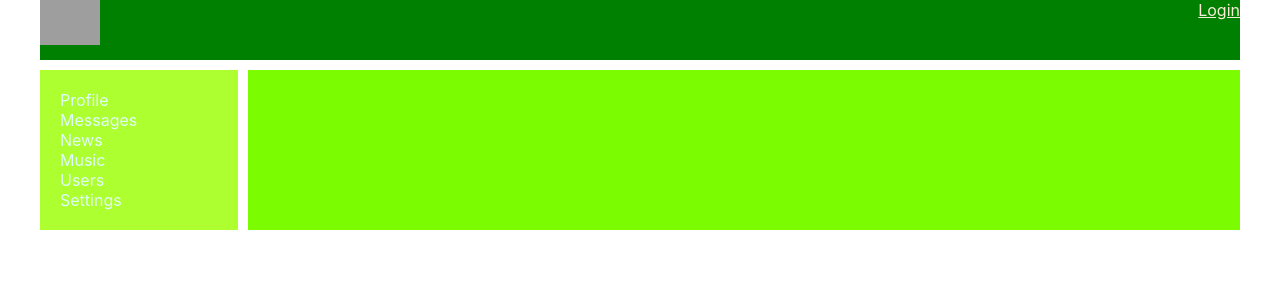
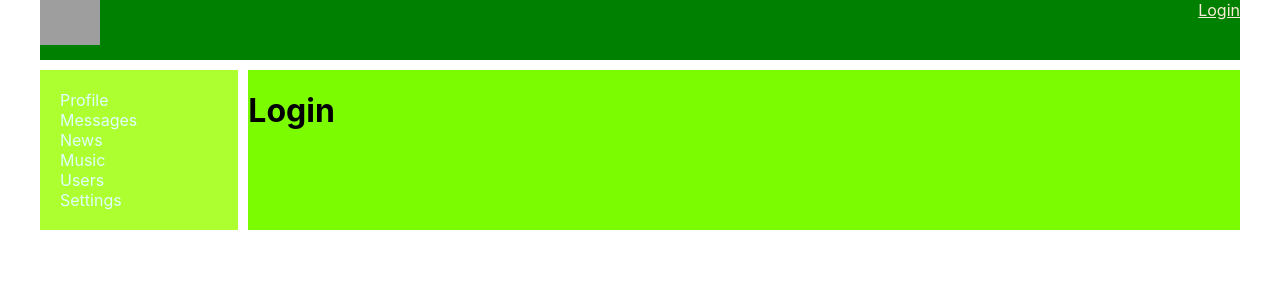
Before and after one commit to Holovashcenko/social-network, a React (Create React App) app: page /login in a window 1280 px wide. Shown: the top 300 px of the page. Built offline with nearby package versions, Linux system fonts and the light colour scheme; no server answers; grey boxes are pictures that could not be loaded.

Commit message:
Created Login.jsx

```diff
--- a/src/App.js
+++ b/src/App.js
@@ -9,6 +9,7 @@ import { Route } from "react-router-dom";
 import UsersContainer from "./components/Users/UsersContainer";
 import ProfileContainer from "./components/Profile/ProfileContainer";
 import HeaderContainer from "./components/Header/HeaderContainer";
+import Login from "./components/Login/Login";
 
 const App = () => {
   return (
@@ -22,6 +23,7 @@ const App = () => {
           <Route path="/music" render={() => <Music />} />
           <Route path="/users" render={() => <UsersContainer />} />
           <Route path="/settings" render={() => <Settings />} />
+          <Route path="/login" render={() => <Login />} />
         </div>
       </div>
   );
--- /dev/null
+++ b/src/components/Login/Login.jsx
@@ -0,0 +1,10 @@
+import React from "react";
+import s from "./Login.module.css"
+
+const Login = (props) => {
+    return (
+        <div class={s.login}><h1>Login</h1></div>
+    )
+}
+
+export default Login;
```
Also changed, not shown: src/components/Login/Login.module.css (added).
